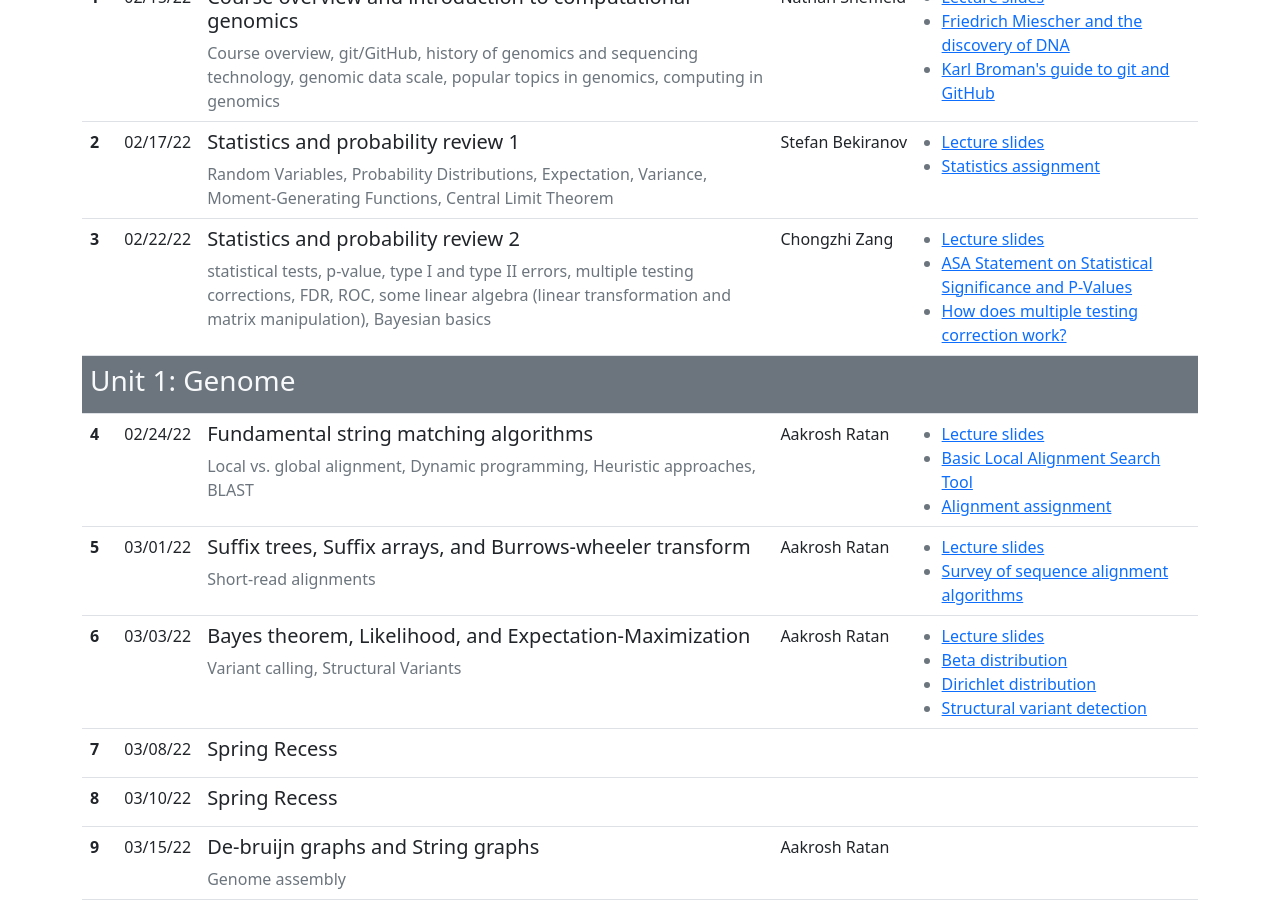
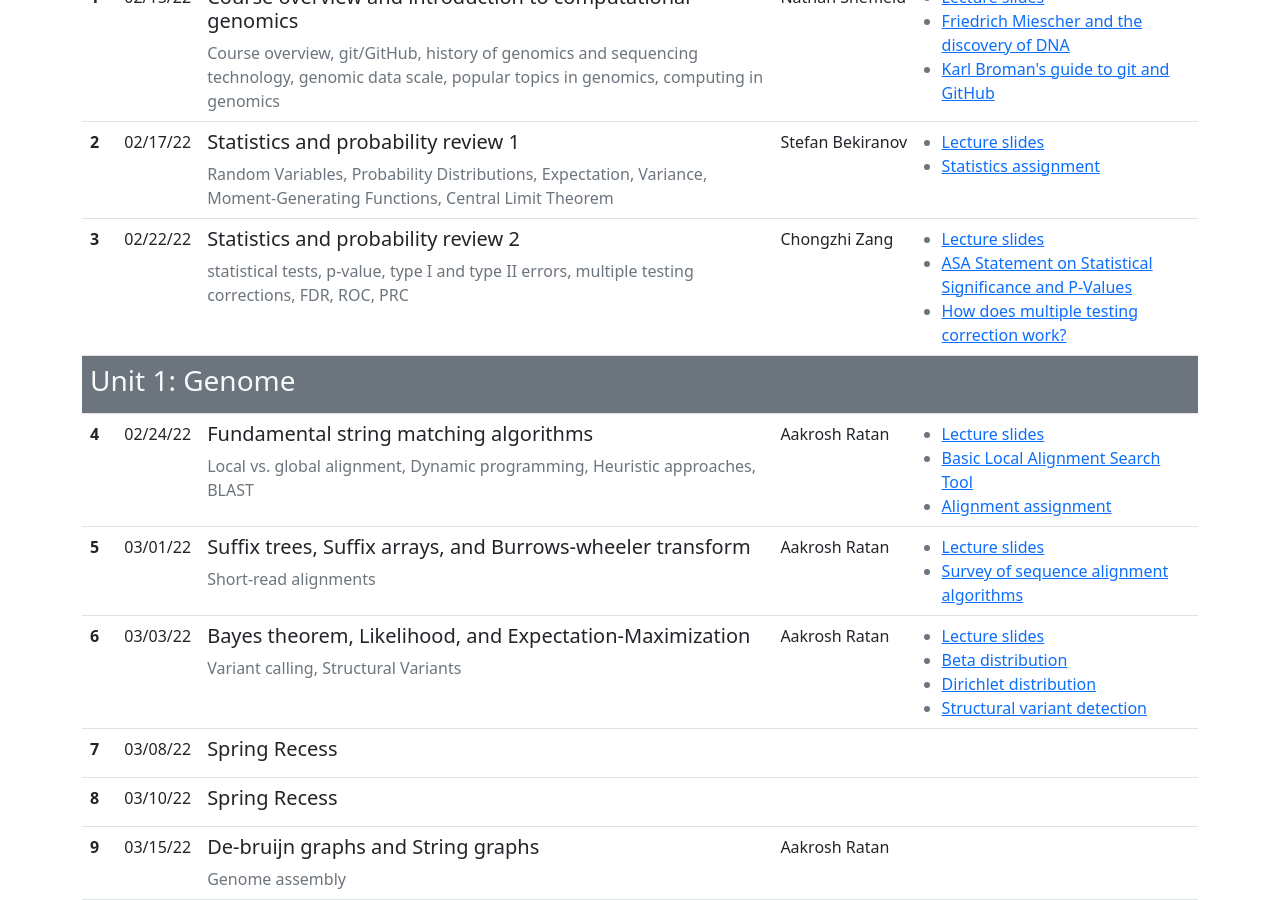
Before and after one commit to cphg/compgen, a Jekyll site: the page built from index.md, in a window 1280 px wide and 900 px high, scrolled down 603 px. Built offline with Jekyll 4.4.1, drawn with Linux system fonts in a browser that asks for light colours.

Commit message:
Update lectures.yaml

```diff
--- a/_data/lectures.yaml
+++ b/_data/lectures.yaml
@@ -24,7 +24,7 @@ lectures:
   - lecture_number: 3
     date: 02/22/22
     topic: Statistics and probability review 2
-    details: statistical tests, p-value, type I and type II errors, multiple testing corrections, FDR, ROC, some linear algebra (linear transformation and matrix manipulation), Bayesian basics
+    details: statistical tests, p-value, type I and type II errors, multiple testing corrections, FDR, ROC, PRC
     instructor: Chongzhi Zang
     links:
       - url: slides/statistics2
```
